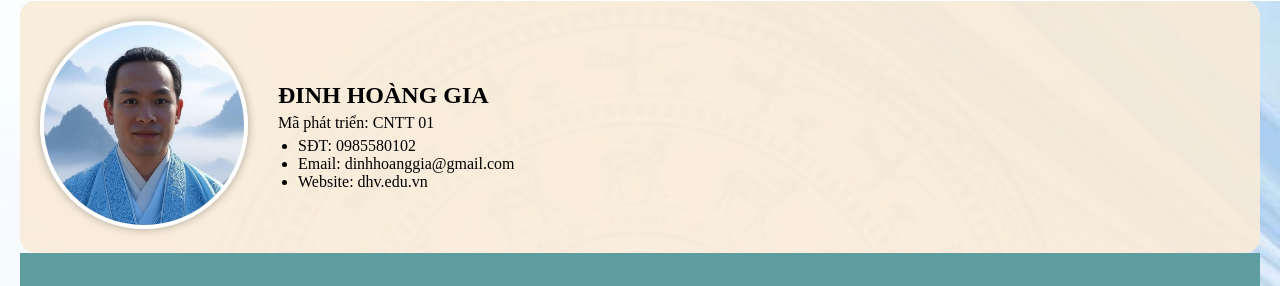
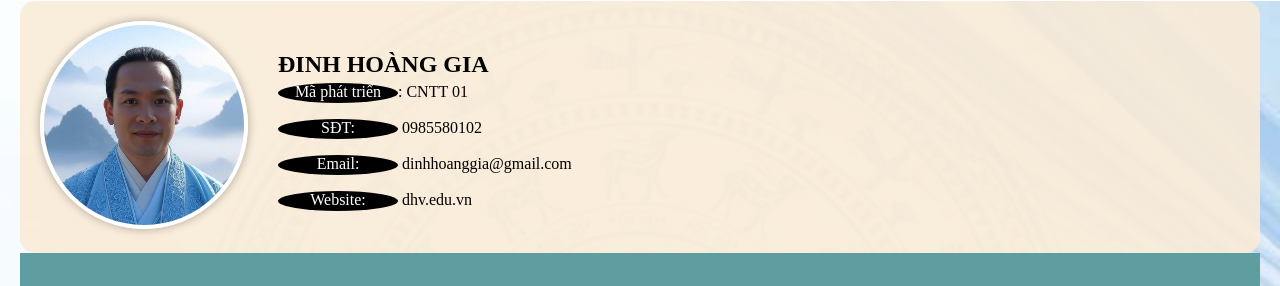
Before and after one commit to giadh-ai/dhv_2505ct_html, a website: page index.html in a window 1280 px wide. Shown: the part 120-406 px from the top of the page. Drawn offline with Linux system fonts and the light colour scheme.

Commit message:
dong bo 07_11 (lần 2)

```diff
--- a/index.html
+++ b/index.html
@@ -3,6 +3,20 @@
   <head>
     <meta charset="UTF-8" />
     <link rel="stylesheet" href="assets/css/main.css" />
+
+    <style>
+
+        .contact{
+          display: inline-block;
+          background-color: #000;
+          color:#fff;
+           width: 120px;
+           height: 20px;
+           border-radius: 50%;
+           text-align: center;
+        }
+
+    </style>
   </head>
   <header>
     <div id="header1">
@@ -92,12 +106,11 @@
           <p style="font-size: 24px; font-weight: bold; margin-bottom: 5px">
             ĐINH HOÀNG GIA
           </p>
-          <p style="margin: 5px 0">Mã phát triển: CNTT 01</p>
-          <ul style="margin: 5px 0; padding-left: 20px">
-            <li>SĐT: 0985580102</li>
-            <li>Email: dinhhoanggia@gmail.com</li>
-            <li>Website: dhv.edu.vn</li>
-          </ul>
+          <p style="margin: 5px 0"><span class="contact">Mã phát triển</span>: CNTT 01</p>
+          <p> <span class="contact">SĐT:</span> 0985580102 </p>
+          <p><span class="contact">Email:</span> dinhhoanggia@gmail.com</p>
+          <p><span class="contact">Website:</span> dhv.edu.vn</p>
+
         </div>
       </div>
 
```
